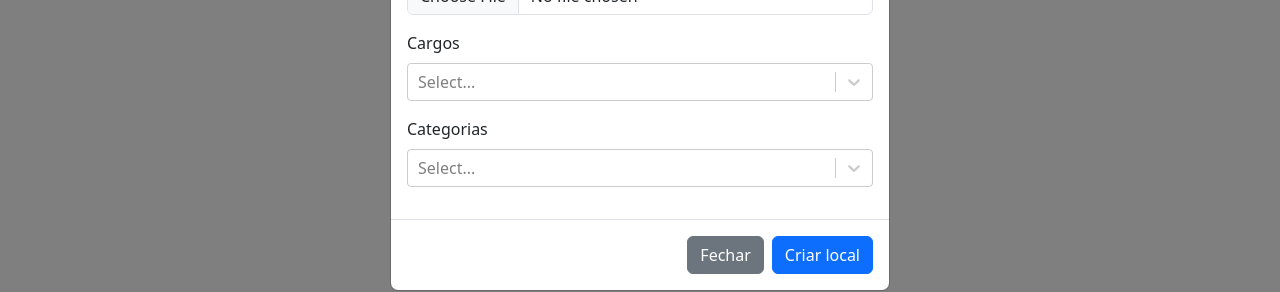
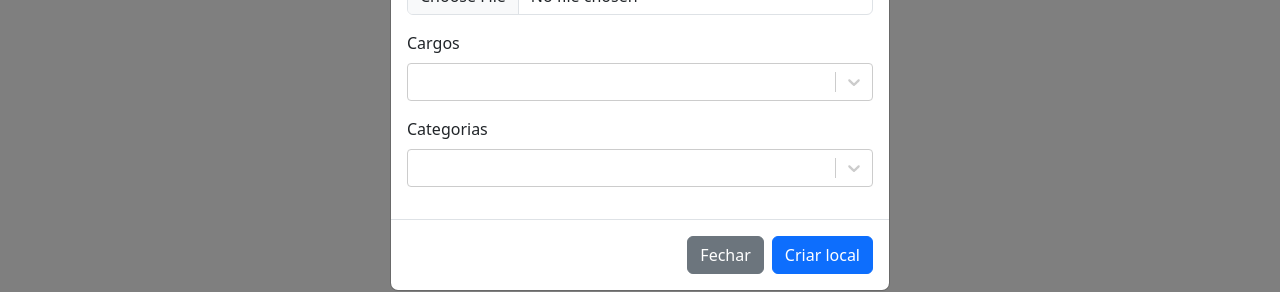
Before and after one commit to GregorioFornetti/spyfall-br, a React (Create React App) app in the folder frontend/spyfall-br-adm/: page / in a window 1280 px wide. Both pictures are taken after a click on the button "Criar novo local". Shown: the part 255-547 px from the top of the page. Built offline with nearby package versions, Linux system fonts and the light colour scheme.

Commit message:
modal places inicio

```diff
--- a/frontend/spyfall-br-adm/src/App.tsx
+++ b/frontend/spyfall-br-adm/src/App.tsx
@@ -49,16 +49,21 @@ function App() {
     {id: 1, name: "Cozinheiro"},
     {id: 2, name: "Marinheiro"}
   ])
+  const [places, setPlaces] = useState<Place[]>([
+    {id: 1, name: "Cemitério", selectedCategoriesIds: [], selectedRolesIds: []}
+  ])
+
 
   const [modalRoleProperties, setModalRoleProperties] = useState<ModalProperties<Role>>({
     show: false,
     type: "create",
     currentValue: createEmptyRole()
   })
-
-  const [showModalPlace, setShowModalPlace] = useState(false)
-  const [place, setPlace] = useState<Place>(createEmptyPlace())
-
+  const [modalPlaceProperties, setModalPlaceProperties] = useState<ModalProperties<Place>>({
+    show: false,
+    type: "create",
+    currentValue: createEmptyPlace()
+  })
   const [modalCategoryProperties, setModalCategoryProperties] = useState<ModalProperties<Category>>({
     show: false,
     type: "create",
@@ -130,8 +135,11 @@ function App() {
                           currentValue: createEmptyCategory()
                         })
                       } else if (page === 'place') {
-                        setPlace(createEmptyPlace())
-                        setShowModalPlace(true)
+                        setModalPlaceProperties({
+                          show: true,
+                          type: "create",
+                          currentValue: createEmptyPlace()
+                        })
                       } else if (page === 'role') {
                         setModalRoleProperties({
                           show: true,
@@ -209,11 +217,12 @@ function App() {
         />
 
         <ModalPlace
-          showModalPlace={showModalPlace}
-          setShowModalPlace={setShowModalPlace}
-          type="create"
-          place={place}
-          setPlace={setPlace}
+          modalPlaceProperties={modalPlaceProperties}
+          setModalPlaceProperties={setModalPlaceProperties}
+          setPlaces={setPlaces}
+          places={places}
+          categories={categories}
+          roles={roles}
         />
 
         <ModalCategory
--- a/frontend/spyfall-br-adm/src/components/ModalPlace/index.tsx
+++ b/frontend/spyfall-br-adm/src/components/ModalPlace/index.tsx
@@ -4,32 +4,42 @@ import Form from 'react-bootstrap/Form';
 import Modal from 'react-bootstrap/Modal';
 import Place from '../../interfaces/PlaceInterface'
 import Select from 'react-select'
+import ModalProperties from '../../interfaces/ModalProperties'
+import Category from '../../interfaces/CategoryInterface'
+import Role from '../../interfaces/RoleInterface';
 
-const options = [
-  { value: 'chocolate', label: 'Chocolate' },
-  { value: 'strawberry', label: 'Strawberry' },
-  { value: 'vanilla', label: 'Vanilla' }
-]
 
 interface ModalPlaceProps {
-    showModalPlace: boolean,
-    setShowModalPlace: React.Dispatch<React.SetStateAction<boolean>>,
-    type: "update"|"create",
-    place: Place,
-    setPlace: React.Dispatch<React.SetStateAction<Place>>
+    modalPlaceProperties: ModalProperties<Place>,
+    setModalPlaceProperties: React.Dispatch<React.SetStateAction<ModalProperties<Place>>>,
+    setPlaces: React.Dispatch<React.SetStateAction<Place[]>>,
+    places: Place[],
+    categories: Category[],
+    roles: Role[]
 }
 
-export default function ModalPlace({setShowModalPlace, showModalPlace, type, place, setPlace}: ModalPlaceProps) {
+export default function ModalPlace({modalPlaceProperties, setModalPlaceProperties, setPlaces, places, categories, roles}: ModalPlaceProps) {
 
-    const handleClose = () => setShowModalPlace(false);
+    const {show, type, currentValue} = modalPlaceProperties
+    const place = currentValue
+    const handleClose = () => setModalPlaceProperties({...modalPlaceProperties, show: false})
+
+    const titleMap = {
+        create: 'Criando novo local',
+        update: 'Editando local',
+        delete: `Deletar o local "${place.name}" ?`
+    }
+    const btnLabelMap = {
+        create: 'Criar local',
+        update: 'Salvar local',
+        delete: 'Deletar local'
+    }
 
     return (
-        <Modal show={showModalPlace} onHide={handleClose}>
+        <Modal show={show} onHide={handleClose}>
             <Modal.Header closeButton>
                 <Modal.Title>
-                    {(type === 'create') ?
-                     ("Criando novo local") :
-                     ("Editando local")}
+                    {titleMap[type]}
                 </Modal.Title>
             </Modal.Header>
             <Modal.Body>
@@ -37,7 +47,10 @@ export default function ModalPlace({setShowModalPlace, showModalPlace, type, pla
                     <Form.Label>Nome</Form.Label>
                     <Form.Control
                         type="text"
-                        onChange={(event) => (setPlace({...place, name: event.target.value}))}
+                        onChange={(event) => {
+                            place.name = event.target.value
+                            setModalPlaceProperties({...modalPlaceProperties, currentValue: place})
+                        }}
                         value={place.name}
                     />
                 </Form.Group>
@@ -53,13 +66,10 @@ export default function ModalPlace({setShowModalPlace, showModalPlace, type, pla
                     <Form.Label>Cargos</Form.Label>
                     <Select
                         isMulti
-                        options={[
-                            {value: "sla", label: "teste"},
-                            {value: "sla1", label: "teste2"},
-                            {value: "sla2", label: "teste3"}
-                        ]}
+                        options={roles.map((role) => ({value: role.id, label: role.name}))}
                         className="basic-multi-select"
                         classNamePrefix="select"
+                        placeholder=""
                     />
                 </Form.Group>
 
@@ -67,13 +77,10 @@ export default function ModalPlace({setShowModalPlace, showModalPlace, type, pla
                     <Form.Label>Categorias</Form.Label>
                     <Select
                         isMulti
-                        options={[
-                            {value: "sla", label: "teste"},
-                            {value: "sla1", label: "teste2"},
-                            {value: "sla2", label: "teste3"}
-                        ]}
+                        options={categories.map((category) => ({value: category.id, label: category.name}))}
                         className="basic-multi-select"
                         classNamePrefix="select"
+                        placeholder=""
                     />
                 </Form.Group>
             </Modal.Body>
@@ -81,10 +88,11 @@ export default function ModalPlace({setShowModalPlace, showModalPlace, type, pla
                 <Button variant="secondary" onClick={handleClose}>
                     Fechar
                 </Button>
-                <Button variant="primary" onClick={handleClose}>
-                    {(type === 'create') ?
-                     ('Criar local') :
-                     ('Salvar atualizações')}
+                <Button
+                    variant={(type === 'delete') ? ('danger') : ('primary')}
+                    onClick={handleClose}
+                >
+                    {btnLabelMap[type]}
                 </Button>
             </Modal.Footer>
         </Modal>
```
